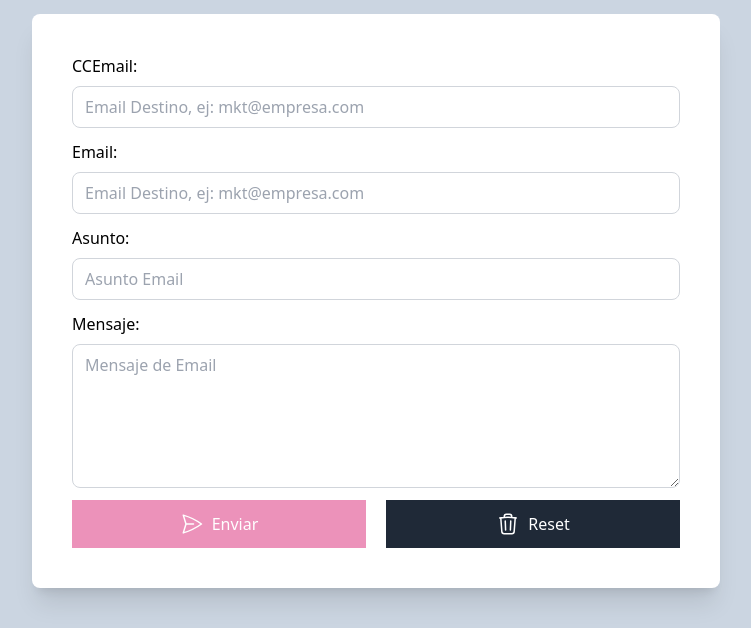
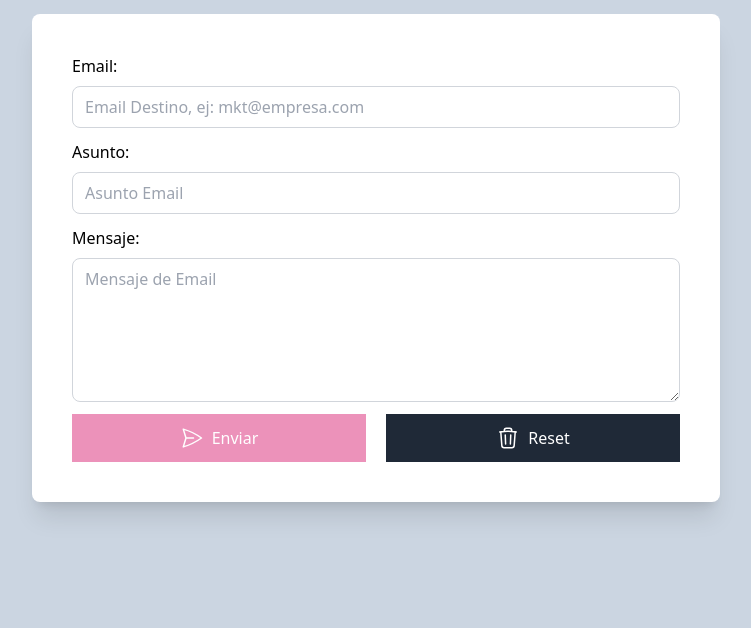
Before and after one commit to joninoni/envio-de-emails, a plain HTML site: page index.html in a window 1280 px wide. Shown: the part 214-842 px from the top of the page, without its empty margins (264-1015 px from the left). After the commit the page ends 800 px from the top, so only its background shows below. Drawn offline with Linux system fonts and the light colour scheme.

Commit message:
borrando el campo extra del html

```diff
--- a/index.html
+++ b/index.html
@@ -13,12 +13,6 @@
         <h1 class="text-4xl text-gray-700 pt-32">Enviar mails</h1>
         <div class="bg-white rounded-lg shadow-xl p-10 mt-5">
             <form id="formulario" class="space-y-3">
-
-                <div class="flex flex-col space-y-2">
-                    <label for="email" class="font-regular font-medium">CCEmail:</label>
-                    <input id="email2" type="email2" name="email" placeholder="Email Destino, ej: mkt@empresa.com" class="border border-gray-300 px-3 py-2 rounded-lg"  />
-                </div>
-
                <div class="flex flex-col space-y-2">
                     <label for="email" class="font-regular font-medium">Email:</label>
                     <input id="email" type="email" name="email" placeholder="Email Destino, ej: mkt@empresa.com" class="border border-gray-300 px-3 py-2 rounded-lg"  />
--- a/js/copiaEmail.js
+++ b/js/copiaEmail.js
@@ -0,0 +1,5 @@
+//Variables
+
+//Eventos
+
+//Funciones
```
